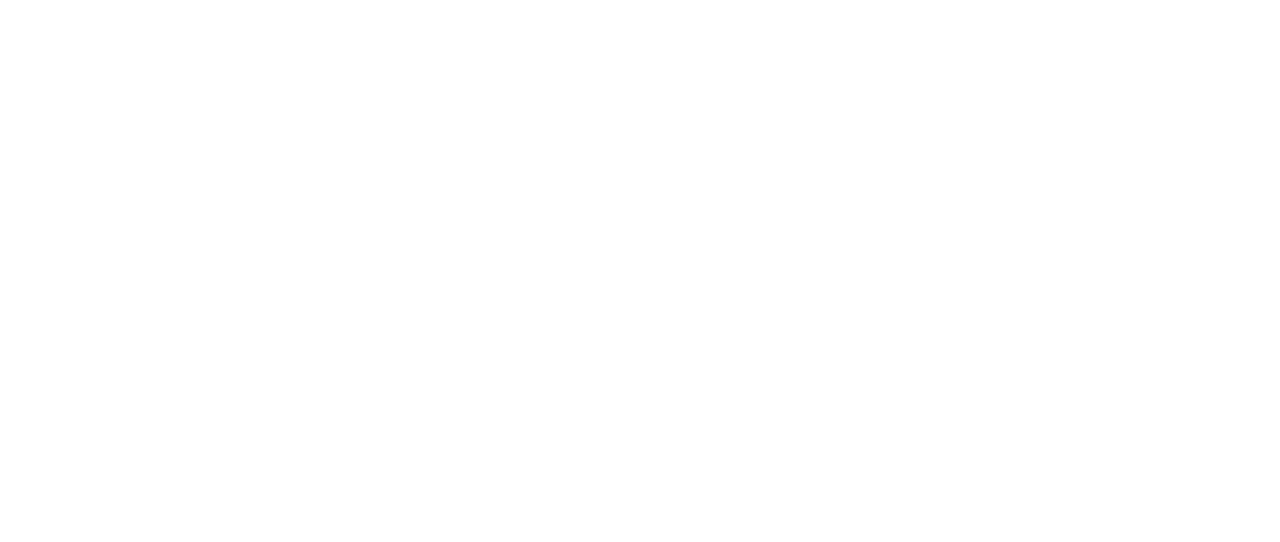
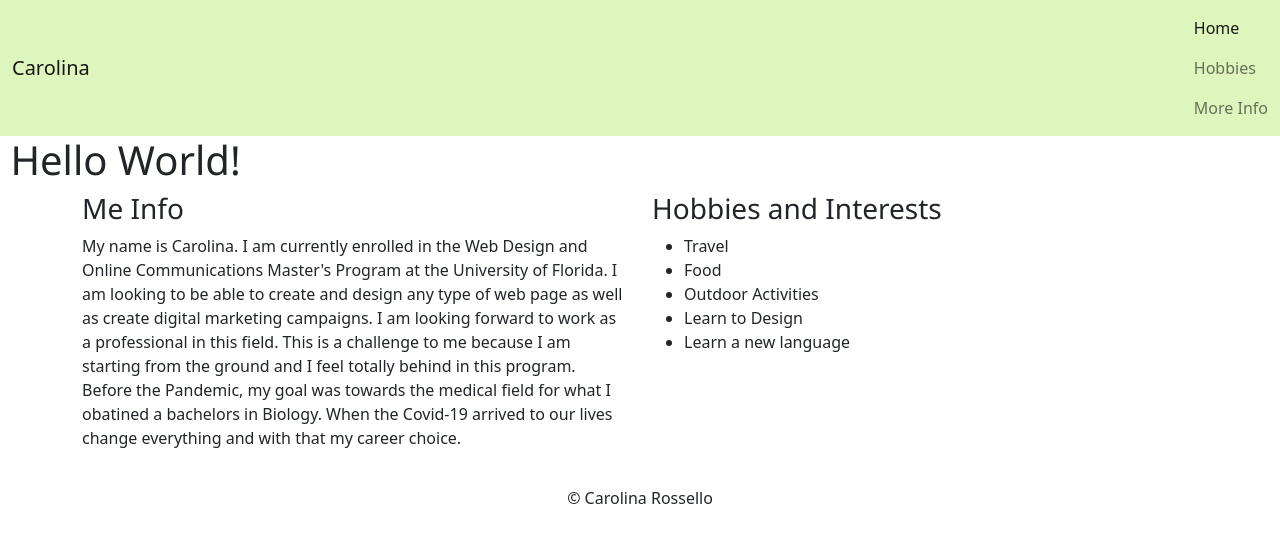
Before and after one commit to carolina-ross/m14-hw14-Rossello-Carolina, a plain HTML site: page index.html in a window 1280 px wide. Drawn offline with nearby package versions, Linux system fonts and the light colour scheme.

Commit message:
Update index.html

```diff
--- a/index.html
+++ b/index.html
@@ -5,10 +5,86 @@
   <meta http-equiv="X-UA-Compatible" content="IE=edge">
   <meta name="viewport" content="width=device-width, initial-scale=1.0">
   <link href="https://cdn.jsdelivr.net/npm/bootstrap@5.1.3/dist/css/bootstrap.min.css" rel="stylesheet" integrity="sha384-1BmE4kWBq78iYhFldvKuhfTAU6auU8tT94WrHftjDbrCEXSU1oBoqyl2QvZ6jIW3" crossorigin="anonymous">
-  <title>Document</title>
+  <title>About Me</title>
+
+<style>
+
+	footer {
+	  text-align: center;
+	  margin-top: 20px;
+	}
+
+	h1, h3 {
+	  font-family: Segoe, "Segoe UI", "DejaVu Sans", "Trebuchet MS", Verdana, "sans-serif"
+	}
+
+	h1 {
+	  font-size: 22px,
+	}
+
+
+	@media screen and (max-width: 550px) {
+    .col {
+       width: 100%;
+  }
+}
+
+</style>
 </head>
+
 <body>
-  <!-- your code here -->
+
+<!--Navigation Bar -->
+<nav class="navbar navbar-light" style="background-color: #DFF5BE;">
+	<div class="container-fluid">
+
+
+       <span class="navbar-brand mb-0 h1">Carolina</span>
+
+	  <div class="navbar-nav justify-content-end">
+        <a class="nav-link active" aria-current="page" href="#">Home</a>
+        <a class="nav-link" href="#">Hobbies</a>
+        <a class="nav-link" href="https://carolina-ross.github.io/m6-hw6-Rossello-Carolina/">More Info</a>
+      </div>
+
+	</div>
+</nav>
+
+
+<!-- your code here -->
+
+	       <h1>&nbsp;Hello World!</h1>
+
+
+
+<div class="container">
+  <div class="row">
+
+  <div class="col-sm-6">
+	<h3 class="col__me">Me Info</h3>
+<p> My name is Carolina. I am currently enrolled in the Web Design and Online Communications Master's Program at the University of Florida. I am looking to be able to create and design any type of web page as well as create digital marketing campaigns. I am looking forward to work as a professional in this field. This is a challenge to me because I am starting from the ground and I feel totally behind in this program. Before the Pandemic, my goal was towards the medical field for what I obatined a bachelors in Biology. When the Covid-19 arrived to our lives change everything and with that my career choice.</p>
+   </div>
+
+
+   <div class="col-sm-4">
+	<h3 class="col__hob">Hobbies and Interests</h3>
+       <ul>
+         <li>Travel</li>
+         <li>Food</li>
+	     <li>Outdoor Activities</li>
+	     <li>Learn to Design</li>
+         <li>Learn a new language</li>
+       </ul>
+	</div>
+
+    </div>
+</div>
+
   <script src="https://cdn.jsdelivr.net/npm/bootstrap@5.1.3/dist/js/bootstrap.bundle.min.js" integrity="sha384-ka7Sk0Gln4gmtz2MlQnikT1wXgYsOg+OMhuP+IlRH9sENBO0LRn5q+8nbTov4+1p" crossorigin="anonymous"></script>
+
+	<footer>
+		<p>&copy; Carolina Rossello</p>
+	</footer>
+
 </body>
 </html>
```
